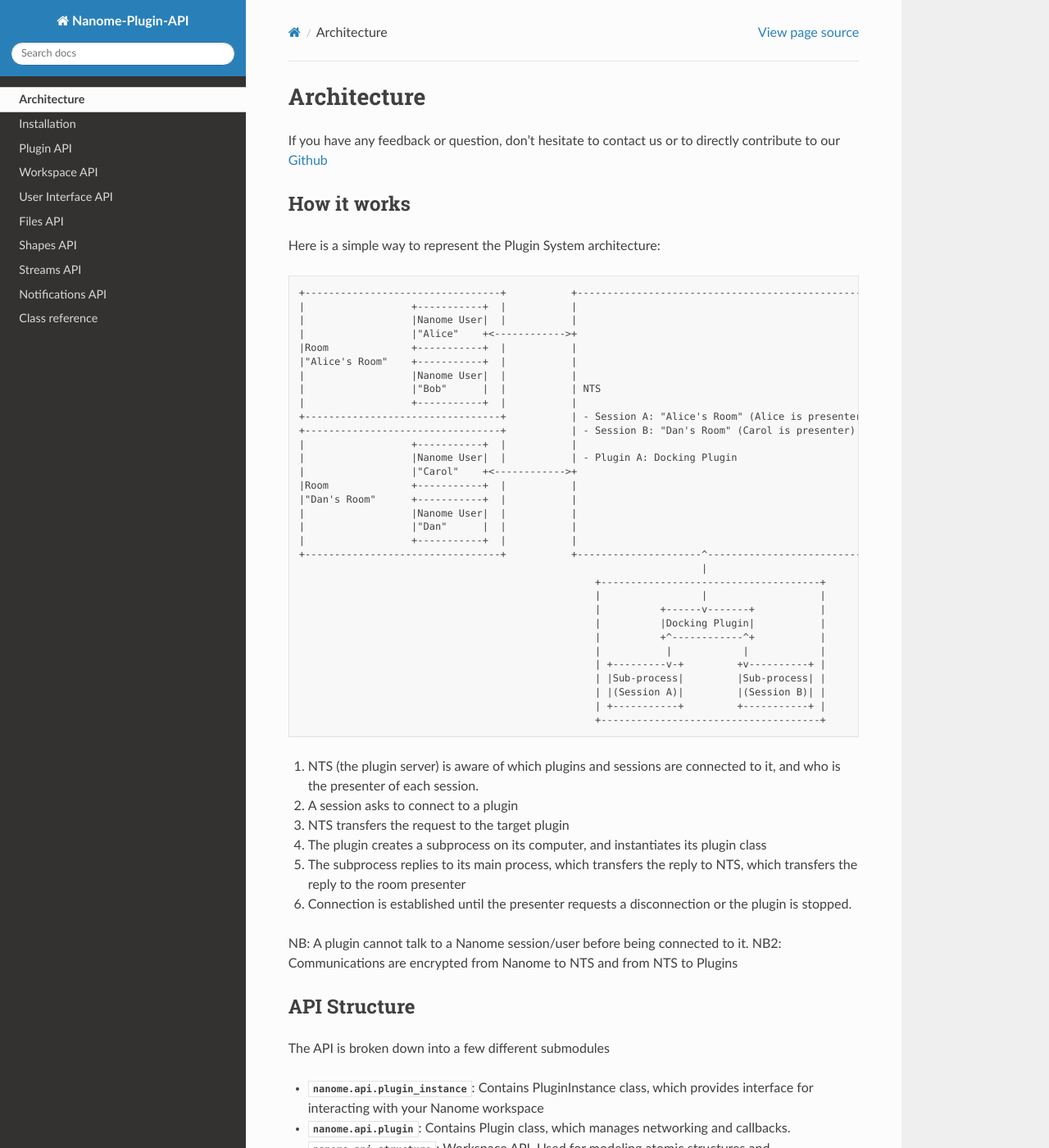
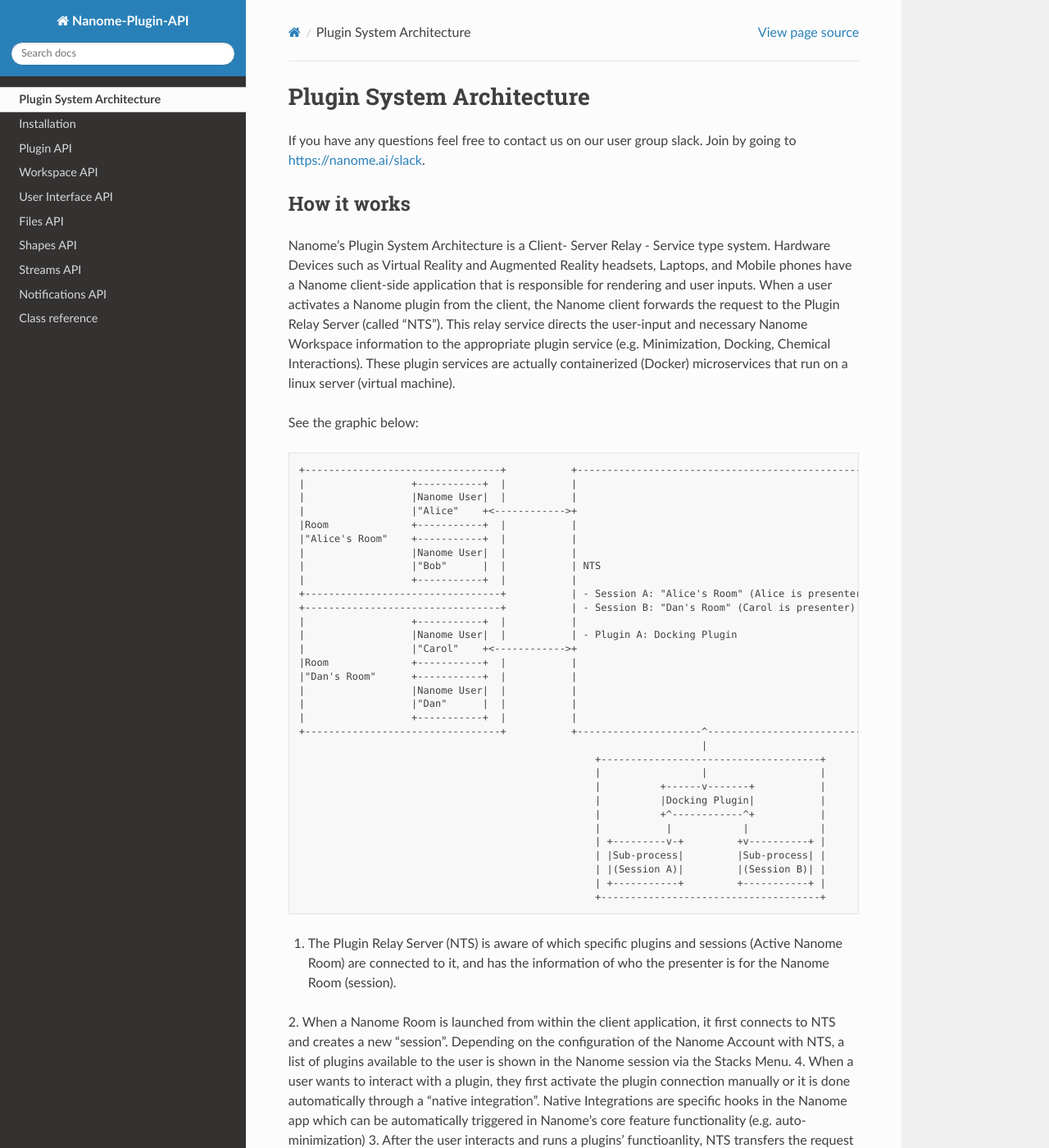
Before and after one commit to nanome-ai/nanome-lib, a Sphinx documentation site: the page built from doc/source/architecture.rst, in a window 1280 px wide and 1400 px high. Shown: the whole window at 82% size. Built offline with Sphinx 7.4.7 and the Read the Docs theme 2.0.0, drawn with Linux system fonts in a browser that asks for light colours; pages that are not in the unit, such as notebooks, are missing from menus; some of the changed text lies outside the part shown.

Commit message:
Update architecture.rst
Updated some copy for the Architecture documentation

```diff
--- a/doc/source/architecture.rst
+++ b/doc/source/architecture.rst
@@ -1,15 +1,17 @@
 ############
-Architecture
+Plugin System Architecture
 ############
 
-If you have any feedback or question, don't hesitate to contact us or to directly contribute to our `Github <https://github.com/nanome-ai>`_
+If you have any questions feel free to contact us on our user group slack. Join by going to https://nanome.ai/slack.
 
 
 ************
 How it works
 ************
 
-Here is a simple way to represent the Plugin System architecture:
+Nanome's Plugin System Architecture is a Client- Server Relay - Service type system. Hardware Devices such as Virtual Reality and Augmented Reality headsets, Laptops, and Mobile phones have a Nanome client-side application that is responsible for rendering and user inputs. When a user activates a Nanome plugin from the client, the Nanome client forwards the request to the Plugin Relay Server (called "NTS"). This relay service directs the user-input and necessary Nanome Workspace information to the appropriate plugin service (e.g. Minimization, Docking, Chemical Interactions). These plugin services are actually containerized (Docker) microservices that run on a linux server (virtual machine).
+
+See the graphic below:
 
 .. code-block:: none
 
@@ -46,39 +48,39 @@
                                                      | +-----------+         +-----------+ |
                                                      +-------------------------------------+
 
-1. NTS (the plugin server) is aware of which plugins and sessions are connected to it, and who is the presenter of each session.
-2. A session asks to connect to a plugin
-3. NTS transfers the request to the target plugin
-4. The plugin creates a subprocess on its computer, and instantiates its plugin class
-5. The subprocess replies to its main process, which transfers the reply to NTS, which transfers the reply to the room presenter
-6. Connection is established until the presenter requests a disconnection or the plugin is stopped.
+1. The Plugin Relay Server (NTS) is aware of which specific plugins and sessions (Active Nanome Room) are connected to it, and has the information of who the presenter is for the Nanome Room (session).
+2. When a Nanome Room is launched from within the client application, it first connects to NTS and creates a new "session". Depending on the configuration of the Nanome Account with NTS, a list of plugins available to the user is shown in the Nanome session via the Stacks Menu.
+4. When a user wants to interact with a plugin, they first activate the plugin connection manually or it is done automatically through a "native integration". Native Integrations are specific hooks in the Nanome app which can be automatically triggered in Nanome's core feature functionality (e.g. auto-minimization)
+3. After the user interacts and runs a plugins' functioanlity, NTS transfers the request to the designated plugin microservice
+4. The plugin service creates a subprocess on it's local CPU, and instantiates its particular plugin class
+5. the subprocess is typically the plugin business logic running and when completed, the subprocess transfers the response to the main process which in turn goes to NTS and then finally back to the Room Presenter.
+6. The plugin connection from user to NTS and from NTS to plugin service instance is established until the Nanome room presenter manually requests a disconnection, leaves the Nanome room, or if the plugin service is stopped.
 
-NB: A plugin cannot talk to a Nanome session/user before being connected to it.
-NB2: Communications are encrypted from Nanome to NTS and from NTS to Plugins
+Note that a plugin cannot talk to a Nanome session/user before being connected first.
+
+Nanome's network calls use Industry standard AES 512 bit encryption on all network traffic.
 
 **************
 API Structure
 **************
-The API is broken down into a few different submodules
+The Nanome Plugin API is grouped into a few key submodules:
 
 - :mod:`nanome.api.plugin_instance`: Contains PluginInstance class, which provides interface for interacting with your Nanome workspace
 - :mod:`nanome.api.plugin`: Contains Plugin class, which manages networking and callbacks.
 - :mod:`nanome.api.structure`: Workspace API. Used for modeling atomic structures and representations.
 - :mod:`nanome.api.ui`: Build Menus and forms for your plugin.
-- :mod:`nanome.api.shapes`: Render shapes and lines in workspace.
+- :mod:`nanome.api.shapes`: Render custom shapes, meshes, and lines into workspace. (does not serialize/save to Nanome Workspace file since it is a stream.
 - :mod:`nanome.api.streams`: Real time updates to one or more objects in your workspace.
 - :mod:`nanome.api.util`: Enums, data structures, and utility functions used throughout our plugins.
 - :mod:`nanome.api.integrations`: Integrations allow plugins to hook into Nanome features (such as minimization or hydrogens calculations).
 - :mod:`nanome.api.macros`: Enable macro scripts written in Lua to be run (not yet documented).
 
-
 **********************
-Development iterations
+Development Tips
 **********************
 
-As a result of this flexible architecture, no need to restart Nanome if your plugin crashes, or if you need to improve it:
+Thanks to this flexible architecture, developing plugins does not require the Nanome client-application to be restarted if your plugin crashes or you want to make a small change during development.
 
-1. Stop your plugin. All sessions connected to it will be disconnected.
-2. Modify the python script
-3. Restart it
-4. Reconnect to it in Nanome. Using the 2D mode of Nanome might be useful in order to reconnect and test faster without having to wear your VR headset everytime.
+You will need a Nanome Plugin API Key in order to make a Nanome plugin. Please contact your sales representative for your organizations dedicated API key.
+
+The Nanome client application's 2D mode is especially useful to do quick iterations and test them.
```
